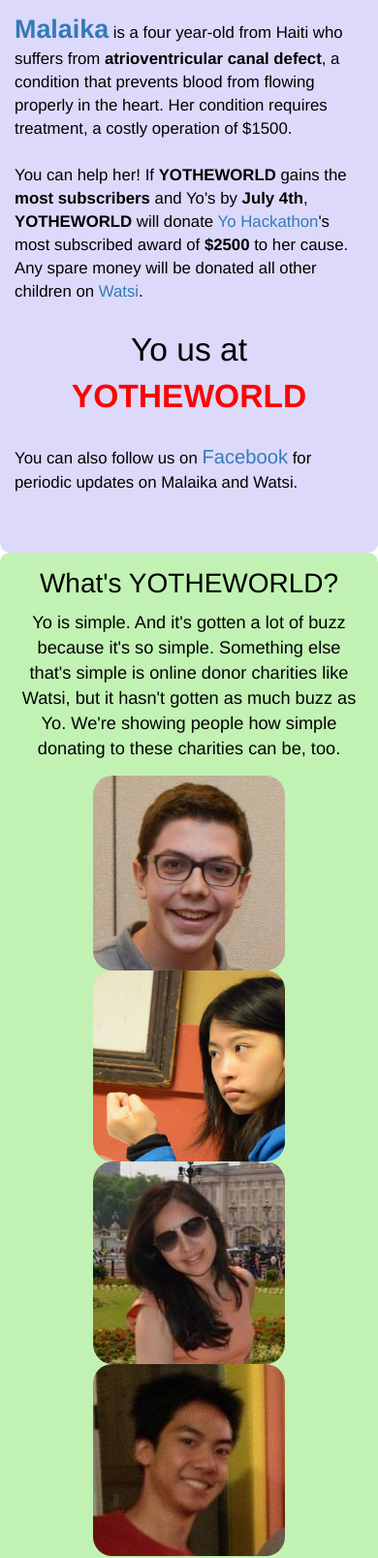
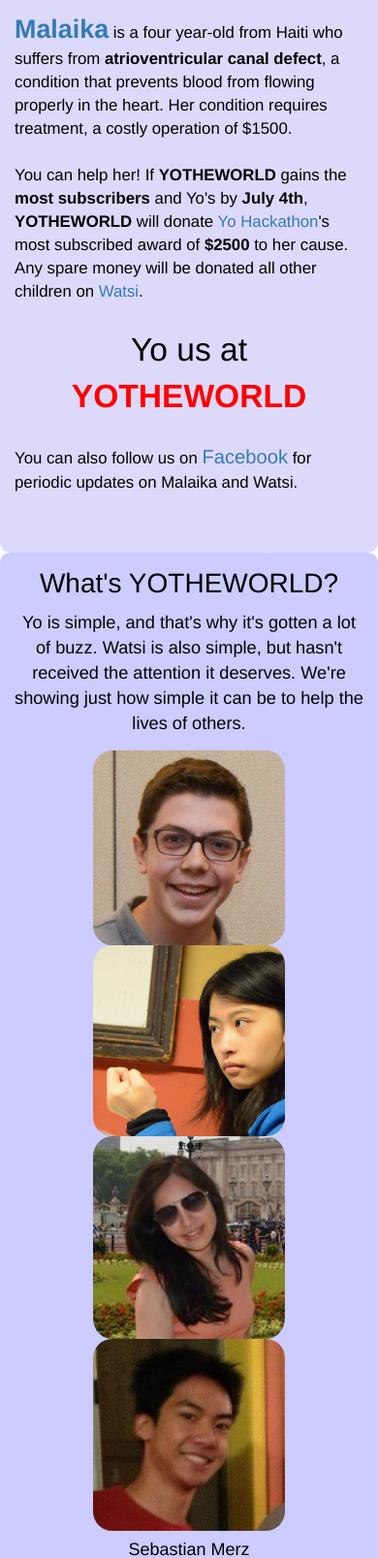
Before and after one commit to chungs1/yocator, a Flask app: template app/templates/index.html in a window 390 px wide; the page is wider, and only the part inside the window is pictured. Shown: the part 659-2266 px from the top of that part at 97% size. Run offline with Flask 2, Linux system fonts and the light colour scheme; the template is opened without the code that fills it, so the values that code supplies are empty; some libraries are stand-ins or nearby versions.

Commit message:
Add rounded edges everywhere, tweak description

```diff
--- a/app/static/index.css
+++ b/app/static/index.css
@@ -43,32 +43,32 @@ a {
   background-color: #6666fb;
   -moz-border-radius-topleft: 10px;
   -moz-border-radius-topright: 10px;
-  -moz-border-radius-bottomright: 0;
-  -moz-border-radius-bottomleft: 0;
+  -moz-border-radius-bottomright: 10px;
+  -moz-border-radius-bottomleft: 10px;
 
   -webkit-border-top-left-radius: 10px;
   -webkit-border-top-right-radius: 10px;
-  -webkit-border-bottom-right-radius: 0;
-  -webkit-border-bottom-left-radius: 0;
+  -webkit-border-bottom-right-radius: 10px;
+  -webkit-border-bottom-left-radius: 10px;
 }
 
 #second {
   background-color: #ddd9fb;
   color: #000;
   font-weight: 300;
-  -moz-border-radius-topleft: 0;
-  -moz-border-radius-topright: 0;
+  -moz-border-radius-topleft: 10px;
+  -moz-border-radius-topright: 10px;
   -moz-border-radius-bottomright: 10px;
   -moz-border-radius-bottomleft: 10px;
 
-  -webkit-border-top-left-radius: 0;
-  -webkit-border-top-right-radius: 0;
+  -webkit-border-top-left-radius: 10px;
+  -webkit-border-top-right-radius: 10px;
   -webkit-border-bottom-right-radius: 10px;
   -webkit-border-bottom-left-radius: 10px;
 }
 
 #third {
-  background-color: #C1F2B3;
+  background-color: #CCCCFF;
   color:#000;
 }
 
--- a/app/templates/index.html
+++ b/app/templates/index.html
@@ -58,7 +58,7 @@
           <div class="col-md-12 blurb" style="text-align:center; padding-top:3%" id="help2">
             What's YOTHEWORLD?
           </div>
-          <div class="col-md-12 blurb" style="text-align:center; padding-top:2%">Yo is simple. And it's gotten a lot of buzz because it's so simple. Something else that's simple is online donor charities like Watsi, but it hasn't gotten as much buzz as Yo. We're showing people how simple donating to these charities can be, too.</div>
+          <div class="col-md-12 blurb" style="text-align:center; padding-top:2%">Yo is simple, and that's why it's gotten a lot of buzz. Watsi is also simple, but hasn't received the attention it deserves. We're showing just how simple it can be to help the lives of others.</div>
         </div>
         <div class="row" style="padding-top:4%">
           <center>
@@ -90,28 +90,10 @@
       </div>
     </div>
 
-
     <script src="https://ajax.googleapis.com/ajax/libs/jquery/1.11.1/jquery.min.js"></script>
     <script src="http://maxcdn.bootstrapcdn.com/bootstrap/3.2.0/js/bootstrap.min.js"></script>
     <script type="text/javascript">
-  /*function get_Yos() {
-    if (window.XMLHttpRequest) {
-      xmlhttp = new XMLHttpRequest();
-    } else {
-      xmlhttp = new ActiveXObject("Microsoft.XMLHTTP");
-    }
-    xmlhttp.onreadystatechange = function() {
-      if (xmlhttp.readyState == 4 && xmlhttp.status == 200) {
-        document.getElementById("yo_number").innerHTML = xmlhttp.responseText;
-      }
-      setTimeout('get_Yos()', 1000);
-    }
-    xmlhttp.open("GET", "http://www.yotheworld.org:5000/yo_count");
-    xmlhttp.send();
-  } */
-  /*window.onload = function() {
-    get_Yos();
-  }*/
+
   $(document).ready(function() {
     function get_yos() {
       $.ajax({
```
